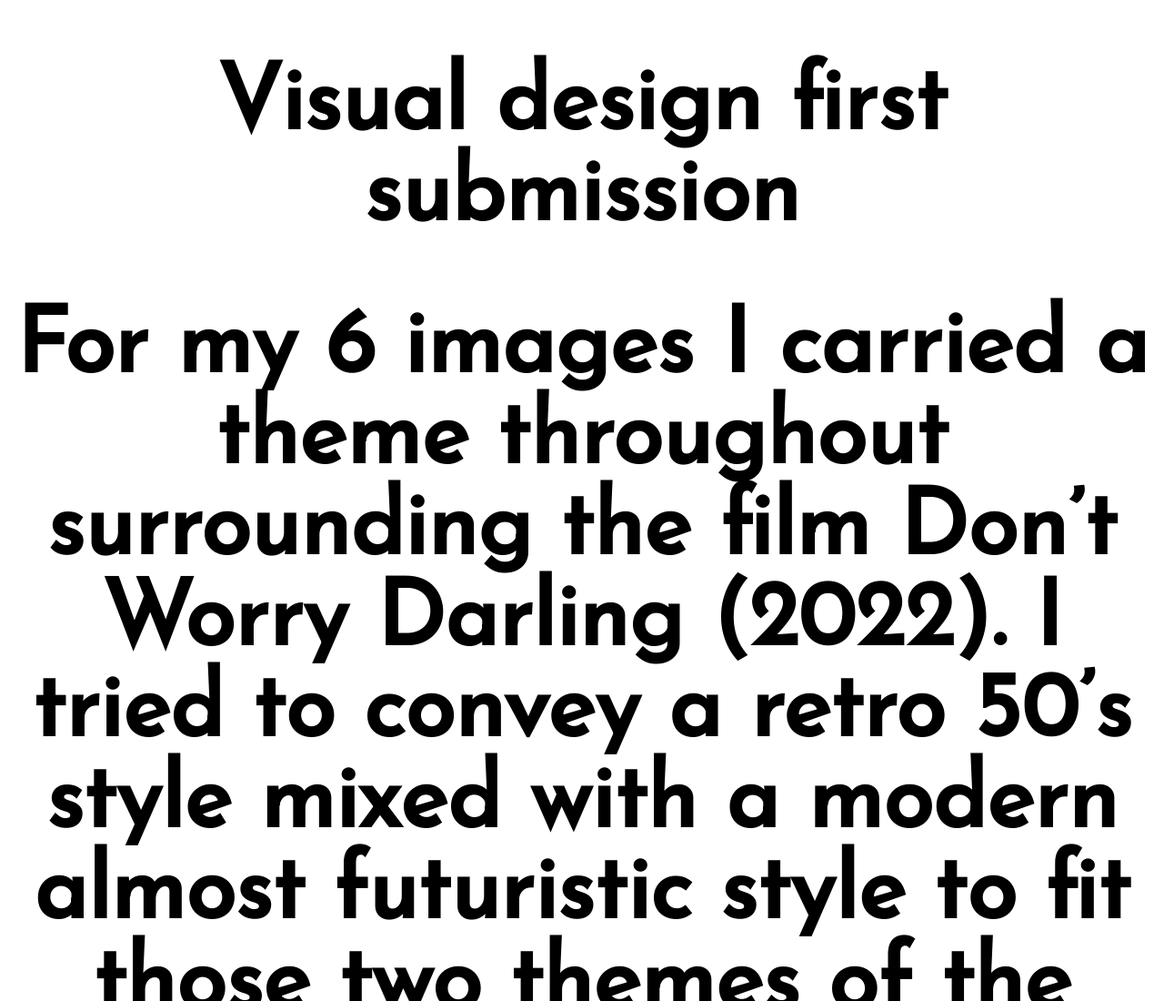
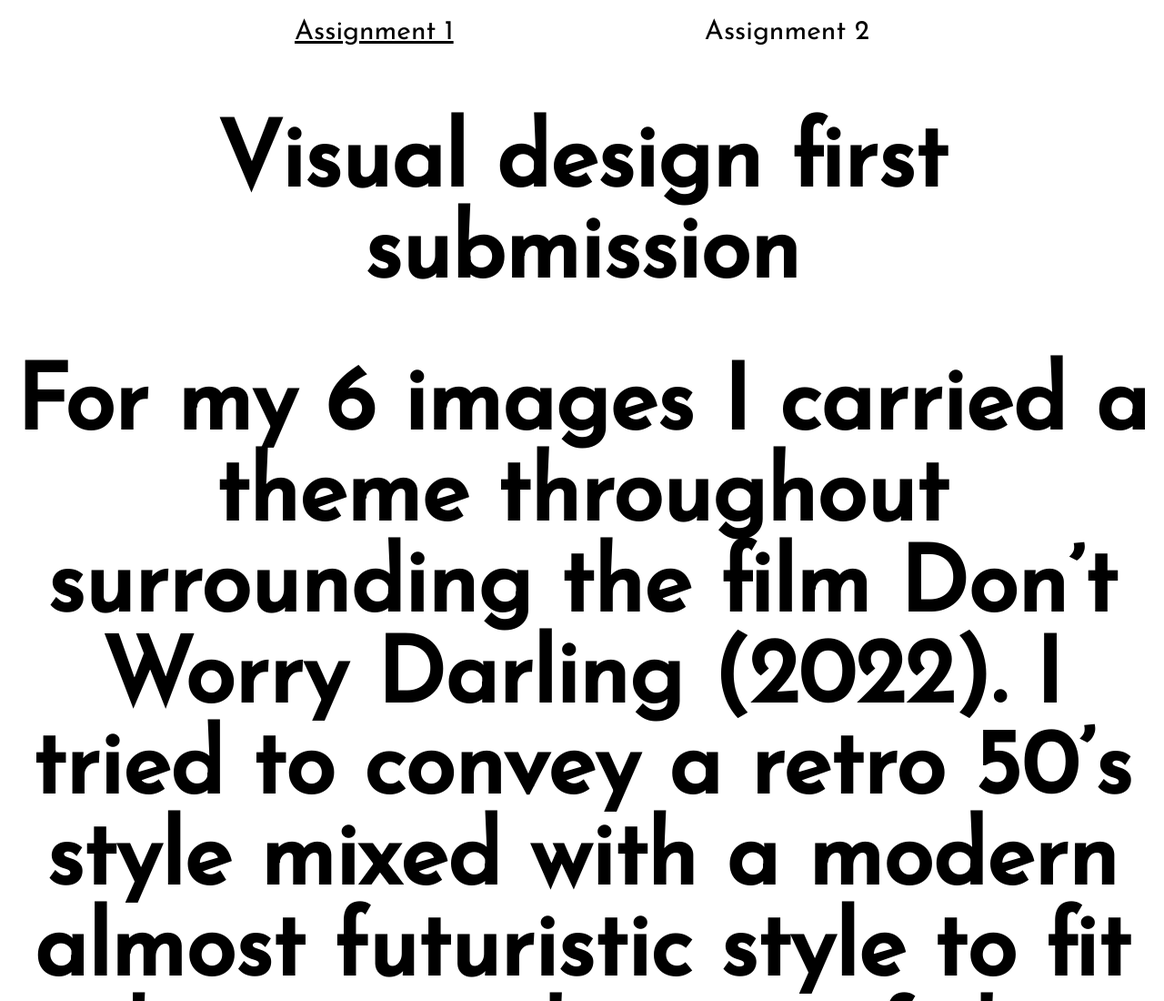
Before and after one commit to TheNamesAims/assignment1, a plain HTML site: page index.html in a window 1280 px wide. Shown: the top 1100 px of the page at 91% size. Drawn offline with Linux system fonts and the light colour scheme.

Commit message:
Update index.html

```diff
--- a/index.html
+++ b/index.html
@@ -11,6 +11,13 @@
 
     </head>
     <body>
+      <nav>
+         <ul class="topnav">
+             <li><a class="active" href="index.html">Assignment 1</a></li>
+             <!--active element added to signify what page the user is on-->
+             <li><a href="assignment2.html">Assignment 2</a></li>
+         </ul>
+     </nav>
 <h1>Visual design first submission </h1>
 <h1>For my 6 images I carried a theme throughout surrounding the film Don’t Worry Darling (2022). I tried to convey a retro 50’s style mixed with a modern almost futuristic style to fit those two themes of the movie.   </h1>
 <h1>Image 1</h1>
```
